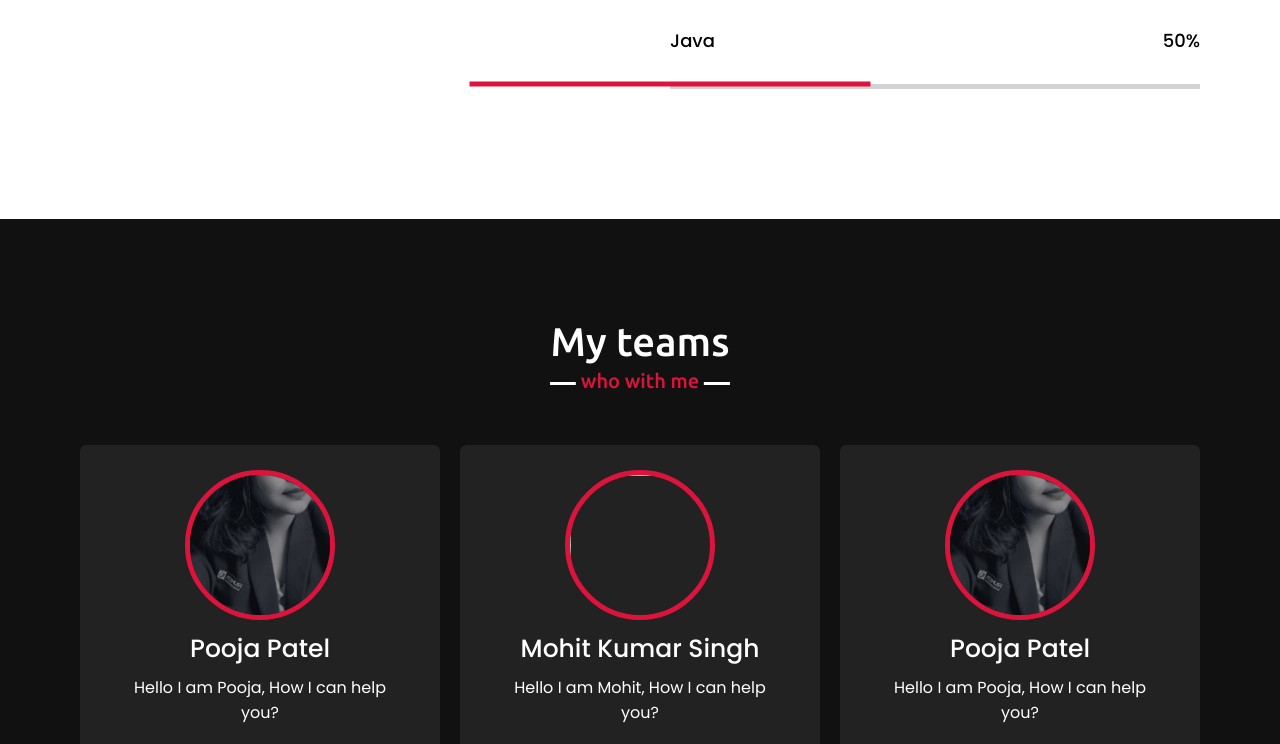
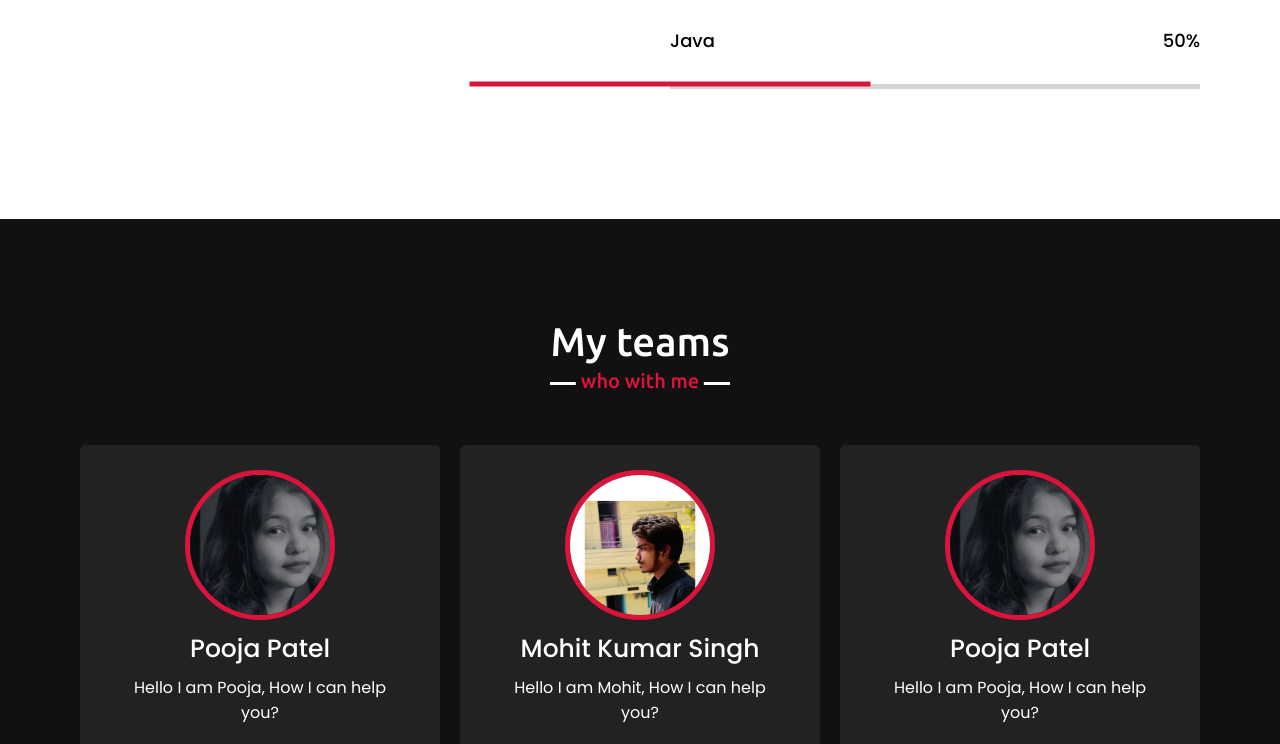
Before and after one commit to mksingh62/Portfolio, a website: page public/views/index.html in a window 1280 px wide. Shown: the part 2782-3526 px from the top of the page. Drawn offline with nearby package versions, Linux system fonts and the light colour scheme; files that its build step writes are made by us from their sources; no server answers; files whose address does not match are found by name.

Commit message:
feat: update website with profile image fixes and new content

```diff
--- a/public/styles.css
+++ b/public/styles.css
@@ -412,9 +412,12 @@ section .title::after{
     height: 150px;
     width: 150px;
     object-fit: cover;
+    object-position: center top;
     border-radius: 50%;
     border: 5px solid crimson;
     transition: all 0.3s ease;
+    display: block;
+    margin: 0 auto;
 }
 .teams .carousel .card:hover img{
     border-color: #fff;
--- a/public/views/index.html
+++ b/public/views/index.html
@@ -82,7 +82,7 @@
             <h2 class="title">About me</h2>
             <div class="about-content">
                 <div class="column left">
-                    <img src="images/profile-1.jpeg" alt="">
+                    <img src="images/about.jpg" alt="">
                 </div>
                 <div class="column right">
                     <div class="text">I'm Mohit and I'm a <span class="typing-2"></span></div>
```
Also changed, not shown: public/images/about.jpg (added).
